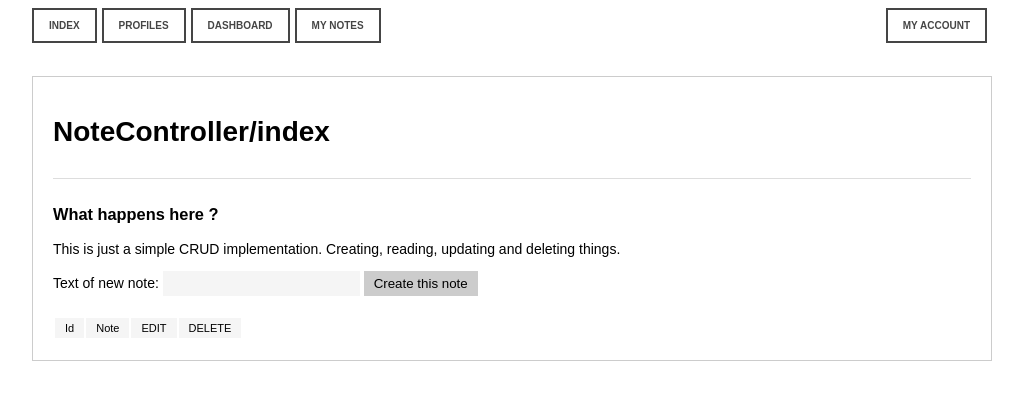
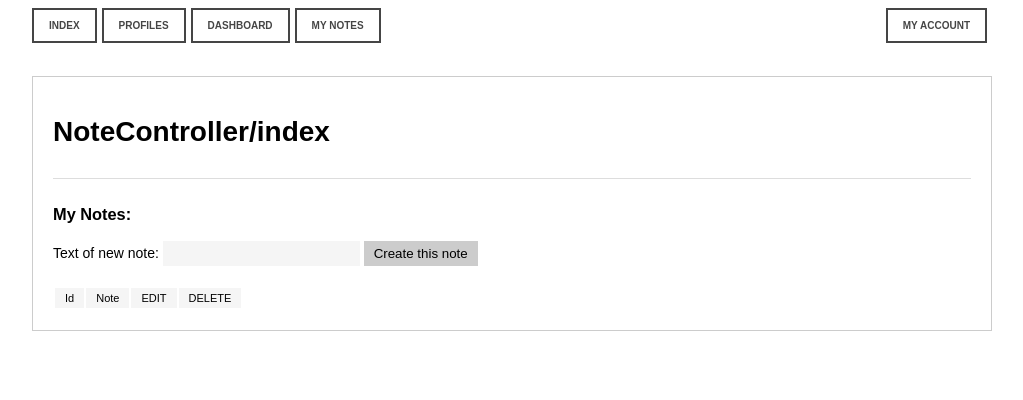
Before and after one commit to kristina-krottmaier/phpuebung5, a PHP site: template application/view/note/index.php in a window 1280 px wide. Shown: the top 400 px of the page, without its empty margins (128-1151 px from the left). Run offline with PHP 8.4, Linux system fonts and the light colour scheme; the template is opened without the code that fills it, so the values that code supplies are empty.

Commit message:
added messages almost done but working!!! thank god

```diff
--- a/application/view/note/index.php
+++ b/application/view/note/index.php
@@ -4,11 +4,7 @@
 
         <!-- echo out the system feedback (error and success messages) -->
         <?php $this->renderFeedbackMessages(); ?>
-
-        <h3>What happens here ?</h3>
-        <p>
-            This is just a simple CRUD implementation. Creating, reading, updating and deleting things.
-        </p>
+        <h3>My Notes:</h3>
         <p>
             <form method="post" action="<?php echo Config::get('URL');?>note/create">
                 <label>Text of new note: </label><input type="text" name="note_text" />
```
